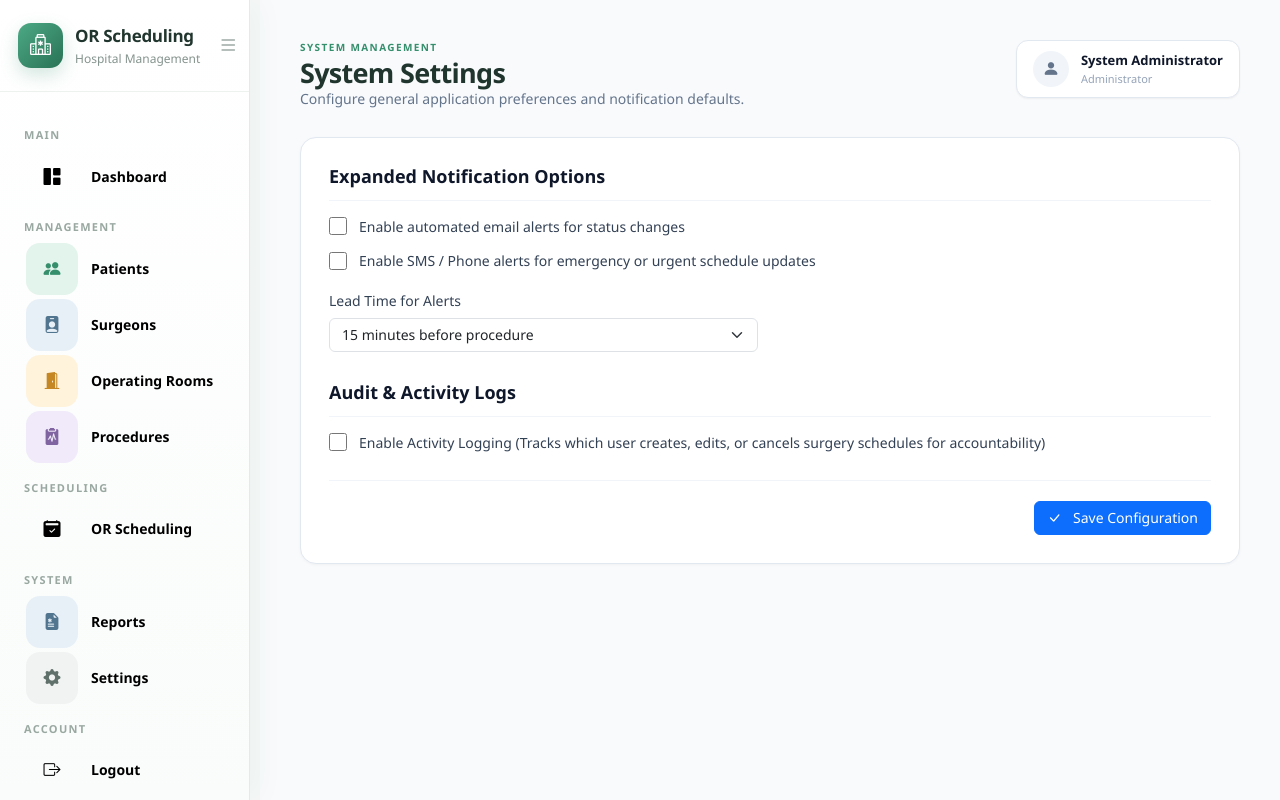
After one commit to chokowako/or_scheduling, a PHP site: page /pages/system-settings.php in a window 1280 px wide. The commit adds this page. Run offline with PHP 8.4, Linux system fonts and the light colour scheme; a user stored in the database is signed in; data that the repository does not hold is empty; a stand-in replaces the project's code that opens the database connection.

Commit message:
Dadd email function

```diff
--- /dev/null
+++ b/assets/css/system-settings.css
@@ -0,0 +1,119 @@
+/* =========================================================
+   SYSTEM SETTINGS PAGE STYLES
+   ========================================================= */
+
+.main-content {
+    margin-left: 260px;
+    padding: 30px 40px;
+    min-height: 100vh;
+    background-color: #f8fafc;
+}
+
+.page-topbar {
+    display: flex;
+    justify-content: space-between;
+    align-items: flex-start;
+    margin-bottom: 28px;
+    padding-top: 10px;
+}
+
+.page-kicker {
+    font-size: 11px;
+    font-weight: 700;
+    letter-spacing: 0.08em;
+    color: #059669;
+    text-transform: uppercase;
+    margin-bottom: 4px;
+}
+
+.page-title {
+    font-size: 28px;
+    font-weight: 700;
+    color: #0f172a;
+    margin: 0 0 6px 0;
+}
+
+.page-description {
+    font-size: 14px;
+    color: #64748b;
+    margin: 0;
+}
+
+.page-user {
+    display: flex;
+    align-items: center;
+    gap: 12px;
+    background: #ffffff;
+    padding: 10px 16px;
+    border-radius: 12px;
+    border: 1px solid #e2e8f0;
+    box-shadow: 0 1px 2px rgba(0, 0, 0, 0.05);
+}
+
+.page-user-icon {
+    width: 36px;
+    height: 36px;
+    border-radius: 50%;
+    background: #f1f5f9;
+    display: flex;
+    align-items: center;
+    justify-content: center;
+    color: #64748b;
+}
+
+.page-user-name {
+    font-size: 13px;
+    font-weight: 600;
+    color: #0f172a;
+}
+
+.page-user-role {
+    font-size: 11px;
+    color: #94a3b8;
+}
+
+.settings-panel {
+    background: #ffffff;
+    border-radius: 16px;
+    border: 1px solid #e2e8f0;
+    box-shadow: 0 1px 3px rgba(0, 0, 0, 0.04);
+    padding: 28px;
+}
+
+.settings-section-title {
+    font-size: 18px;
+    font-weight: 600;
+    color: #0f172a;
+    margin: 0 0 16px 0;
+    padding-bottom: 12px;
+    border-bottom: 1px solid #f1f5f9;
+}
+
+.settings-checkbox-wrapper {
+    margin: 12px 0;
+}
+
+.settings-checkbox-label {
+    display: flex;
+    align-items: center;
+    gap: 12px;
+    font-size: 14px;
+    color: #334155;
+    cursor: pointer;
+    font-weight: 500;
+}
+
+.settings-checkbox-label input[type="checkbox"] {
+    width: 18px;
+    height: 18px;
+    accent-color: #0d9488;
+    cursor: pointer;
+}
+
+.settings-actions {
+    display: flex;
+    justify-content: flex-end;
+    border-top: 1px solid #f1f5f9;
+    margin-top: 28px;
+    padding-top: 20px;
+}
--- /dev/null
+++ b/pages/system-settings.php
@@ -0,0 +1,230 @@
+<?php
+session_start();
+
+require_once "../config/database.php";
+
+/*
+|--------------------------------------------------------------------------
+| CHECK LOGIN
+|--------------------------------------------------------------------------
+*/
+
+if (!isset($_SESSION['user_id'])) {
+    header("Location: ../login.php");
+    exit;
+}
+
+/*
+|--------------------------------------------------------------------------
+| HANDLE FORM SUBMISSIONS
+|--------------------------------------------------------------------------
+*/
+
+$message = "";
+$message_type = "";
+
+if ($_SERVER['REQUEST_METHOD'] === 'POST') {
+
+    $posted_settings = [
+        'enable_email_alerts'     => isset($_POST['enable_email_alerts']) ? '1' : '0',
+        'enable_sms_alerts'       => isset($_POST['enable_sms_alerts']) ? '1' : '0',
+        'alert_lead_time'         => $_POST['alert_lead_time'] ?? '30',
+        'enable_activity_logging' => isset($_POST['enable_activity_logging']) ? '1' : '0',
+    ];
+
+    try {
+        $stmt = $pdo->prepare("
+            INSERT INTO system_settings (setting_key, setting_value)
+            VALUES (?, ?)
+            ON DUPLICATE KEY UPDATE setting_value = ?
+        ");
+
+        foreach ($posted_settings as $key => $value) {
+            $stmt->execute([$key, $value, $value]);
+        }
+
+        header("Location: system-settings.php?success=1");
+        exit;
+    } catch (PDOException $e) {
+        $message = "Unable to update settings: " . $e->getMessage();
+        $message_type = "danger";
+    }
+}
+
+if (isset($_GET['success'])) {
+    $message = "Settings successfully updated.";
+    $message_type = "success";
+}
+
+/*
+|--------------------------------------------------------------------------
+| GET CURRENT SETTINGS
+|--------------------------------------------------------------------------
+*/
+
+try {
+    $stmt = $pdo->query("SELECT setting_key, setting_value FROM system_settings");
+    $settings = $stmt->fetchAll(PDO::FETCH_KEY_PAIR);
+} catch (Exception $e) {
+    $settings = [];
+}
+
+/*
+|--------------------------------------------------------------------------
+| PAGE SETUP
+|--------------------------------------------------------------------------
+*/
+
+$page_title = "System Settings";
+
+require_once "../includes/header.php";
+require_once "../includes/sidebar.php";
+
+?>
+
+<!-- Stylesheets -->
+<link rel="stylesheet" href="../assets/css/facilities.css?v=20260907">
+<link rel="stylesheet" href="../assets/css/system-settings.css?v=20261011">
+
+<main class="main-content">
+
+    <!-- =========================================================
+         TOP BAR
+         ========================================================= -->
+
+    <div class="page-topbar">
+
+        <div>
+            <div class="page-kicker">
+                SYSTEM MANAGEMENT
+            </div>
+
+            <h1 class="page-title">
+                System Settings
+            </h1>
+
+            <p class="page-description">
+                Configure general application preferences and notification defaults.
+            </p>
+        </div>
+
+        <div class="page-user">
+            <div class="page-user-icon">
+                <i class="bi bi-person-fill"></i>
+            </div>
+
+            <div>
+                <div class="page-user-name">
+                    <?= htmlspecialchars($_SESSION['full_name'] ?? 'System Administrator') ?>
+                </div>
+
+                <div class="page-user-role">
+                    <?= htmlspecialchars($_SESSION['role'] ?? 'Administrator') ?>
+                </div>
+            </div>
+        </div>
+
+    </div>
+
+    <!-- =========================================================
+         ALERT
+         ========================================================= -->
+
+    <?php if ($message !== ""): ?>
+        <div class="alert alert-<?= htmlspecialchars($message_type) ?>" style="margin-bottom: 20px;">
+            <i class="bi bi-check-circle-fill me-2"></i>
+            <?= htmlspecialchars($message) ?>
+        </div>
+    <?php endif; ?>
+
+    <!-- =========================================================
+         SETTINGS PANEL
+         ========================================================= -->
+
+    <div class="settings-panel">
+
+        <form method="POST">
+
+            <!-- SECTION 1: NOTIFICATIONS -->
+            <div class="settings-section">
+
+                <h3 class="settings-section-title">
+                    Expanded Notification Options
+                </h3>
+
+                <!-- EMAIL ALERTS TOGGLE -->
+                <div class="settings-checkbox-wrapper">
+                    <label class="settings-checkbox-label">
+                        <input
+                            type="checkbox"
+                            name="enable_email_alerts"
+                            value="1"
+                            <?= (!empty($settings['enable_email_alerts']) && $settings['enable_email_alerts'] == '1') ? 'checked' : ''; ?>
+                        >
+                        Enable automated email alerts for status changes
+                    </label>
+                </div>
+
+                <!-- SMS ALERTS TOGGLE -->
+                <div class="settings-checkbox-wrapper" style="margin-top: 15px;">
+                    <label class="settings-checkbox-label">
+                        <input
+                            type="checkbox"
+                            name="enable_sms_alerts"
+                            value="1"
+                            <?= (!empty($settings['enable_sms_alerts']) && $settings['enable_sms_alerts'] == '1') ? 'checked' : ''; ?>
+                        >
+                        Enable SMS / Phone alerts for emergency or urgent schedule updates
+                    </label>
+                </div>
+
+                <!-- LEAD TIME -->
+                <div class="row" style="margin-top: 20px;">
+                    <div class="col-md-6">
+                        <label class="form-label font-weight-semibold" style="font-size: 14px; color: #334155; margin-bottom: 8px; display: block;">
+                            Lead Time for Alerts
+                        </label>
+                        <select name="alert_lead_time" class="form-select">
+                            <option value="15" <?= (($settings['alert_lead_time'] ?? '') == '15') ? 'selected' : ''; ?>>15 minutes before procedure</option>
+                            <option value="30" <?= (($settings['alert_lead_time'] ?? '') == '30') ? 'selected' : ''; ?>>30 minutes before procedure</option>
+                            <option value="60" <?= (($settings['alert_lead_time'] ?? '') == '60') ? 'selected' : ''; ?>>1 hour before procedure</option>
+                            <option value="120" <?= (($settings['alert_lead_time'] ?? '') == '120') ? 'selected' : ''; ?>>2 hours before procedure</option>
+                        </select>
+                    </div>
+                </div>
+
+            </div>
+
+            <!-- SECTION 2: AUDIT & LOGS -->
+            <div class="settings-section" style="margin-top: 30px;">
+
+                <h3 class="settings-section-title">
+                    Audit & Activity Logs
+                </h3>
+
+                <div class="settings-checkbox-wrapper">
+                    <label class="settings-checkbox-label">
+                        <input
+                            type="checkbox"
+                            name="enable_activity_logging"
+                            value="1"
+                            <?= (!empty($settings['enable_activity_logging']) && $settings['enable_activity_logging'] == '1') ? 'checked' : ''; ?>
+                        >
+                        Enable Activity Logging (Tracks which user creates, edits, or cancels surgery schedules for accountability)
+                    </label>
+                </div>
+
+            </div>
+
+            <!-- ACTIONS -->
+            <div class="settings-actions">
+                <button type="submit" class="btn btn-primary">
+                    <i class="bi bi-check-lg me-2"></i> Save Configuration
+                </button>
+            </div>
+
+        </form>
+
+    </div>
+
+</main>
```
Also changed, not shown: includes/notifications.php (added, +74 -0 lines), pages/schedules.php (+66 -0 lines), pages/settings-process.php (added, +25 -0 lines), pages/settings.php (+10 -14 lines), 1 other file.
